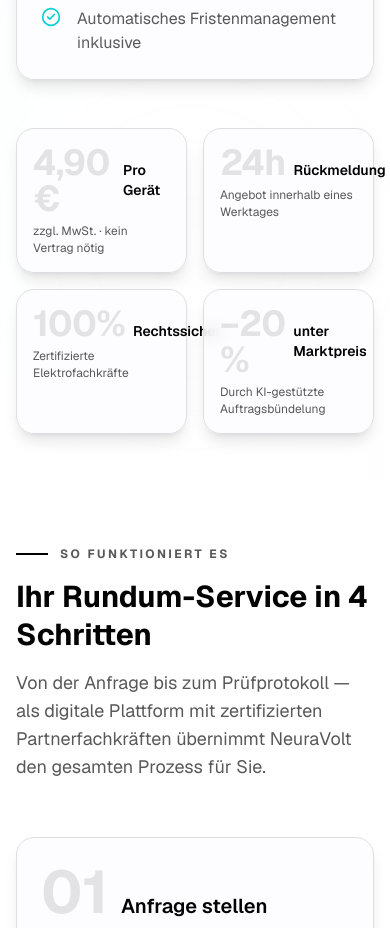
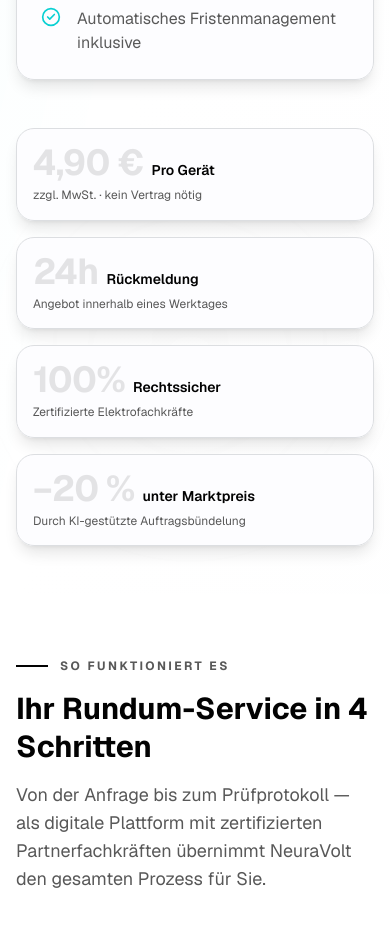
Before and after one commit to n1kborian/neuravolt-app, a Next.js app in the folder apps/marketing/: page / in a window 390 px wide. Shown: the part 1120-2048 px from the top of the page. Built offline with nearby package versions, Linux system fonts and the light colour scheme; no server answers.

Commit message:
redesign mobile

```diff
--- a/apps/marketing/package.json
+++ b/apps/marketing/package.json
@@ -3,7 +3,7 @@
   "version": "0.0.1",
   "private": true,
   "scripts": {
-    "dev": "next dev --port 3000",
+    "dev": "next dev --port 3000 --hostname 0.0.0.0",
     "build": "next build",
     "start": "next start",
     "lint": "eslint",
--- a/apps/marketing/src/components/ui/ruixen-ui-hero.tsx
+++ b/apps/marketing/src/components/ui/ruixen-ui-hero.tsx
@@ -156,7 +156,7 @@
         </div>
 
         {/* Stats row */}
-        <div className="grid grid-cols-2 lg:grid-cols-4 gap-4">
+        <div className="grid grid-cols-1 sm:grid-cols-2 lg:grid-cols-4 gap-4">
           {stats.map(({ num, label, sub }, i) => (
             <motion.div
               key={label}
```
